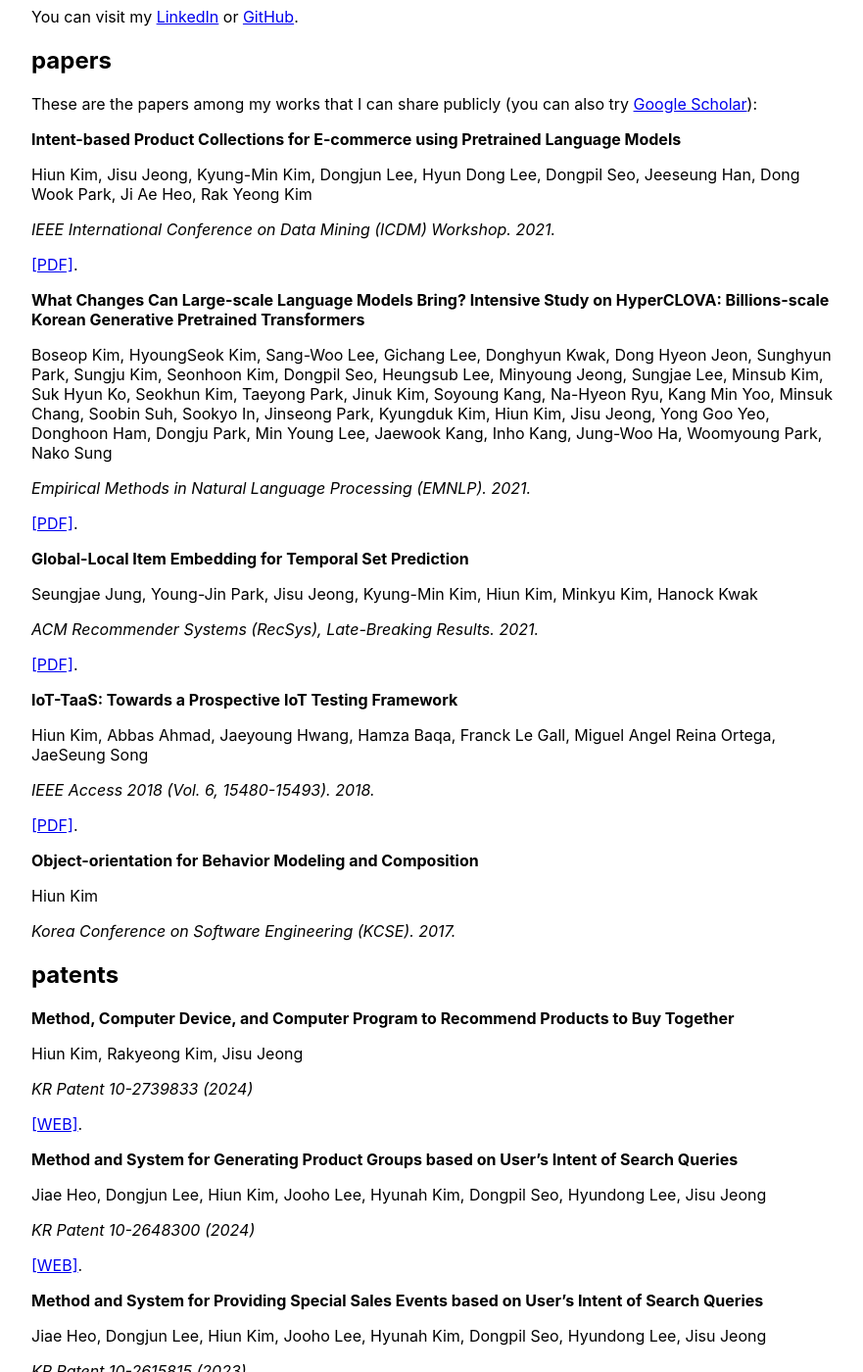
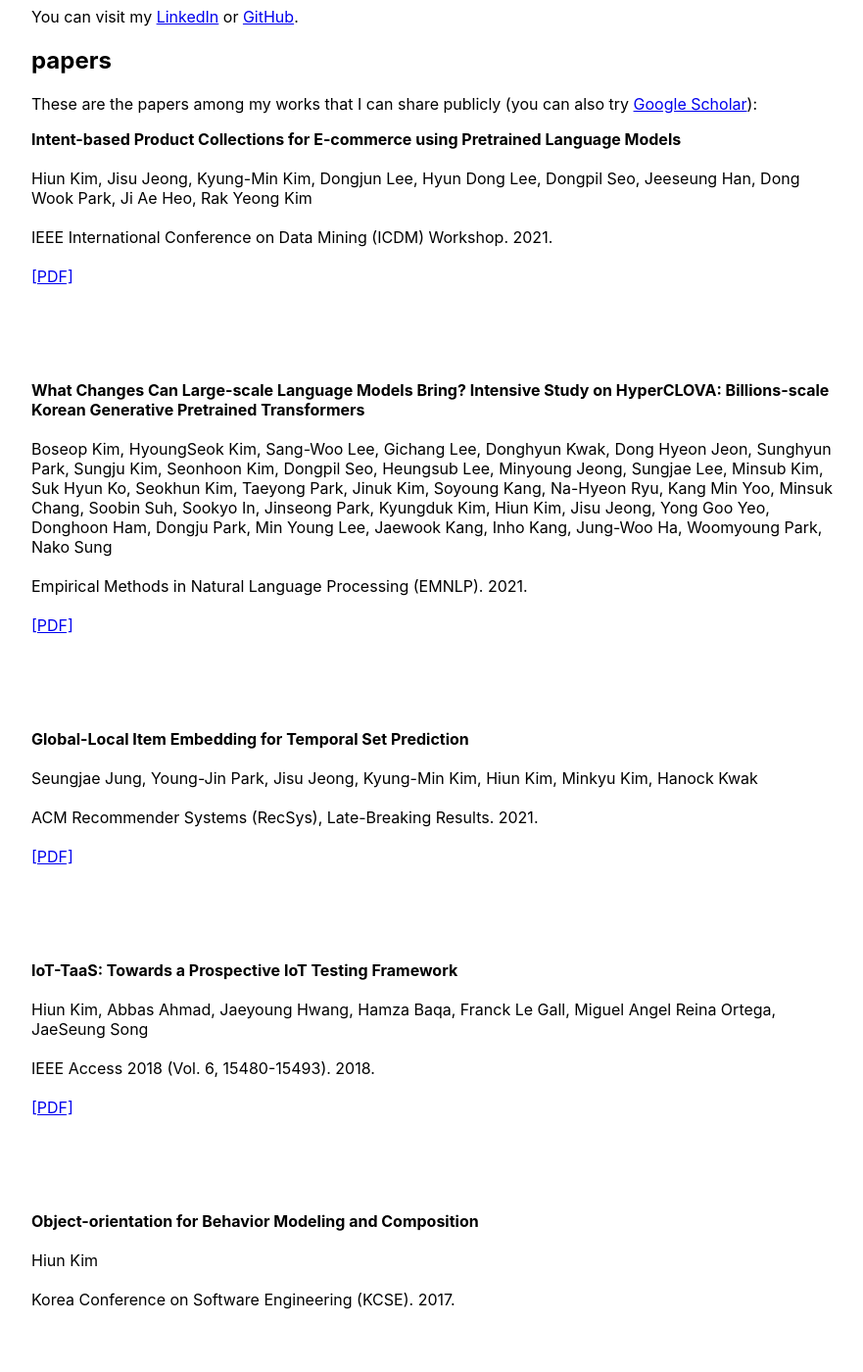
Before and after one commit to hiun/hiun.github.io, a Jekyll site: the page built from index.md, in a window 1280 px wide and 1400 px high, scrolled down 489 px. Shown: the whole window at 98% size, without its empty margins (193-1074 px from the left). Built offline with Jekyll 4.4.1, drawn with Linux system fonts in a browser that asks for light colours.

Commit message:
Update index.md

```diff
--- a/index.md
+++ b/index.md
@@ -21,10 +21,12 @@
 These are the papers among my works that I can share publicly (you can also try <a href="https://scholar.google.co.kr/citations?user=PdyEHY4AAAAJ&hl=en">Google Scholar</a>):
 
 {% for paper in site.data.papers %}
-<b>{{ paper.subject }}</b>
-<p>{{ paper.authors }}</p>
-<i>{{ paper.venue }}. {{ paper.date }}.</i>
-<p>{% if paper.link %}{{ paper.link }}.{% endif %}</p>
+<span style="font-weight:bold">{{ paper.subject }}</span><br/>
+<span>{{ paper.authors }}</span><br/>
+<span style="font-weight:italic">{{ paper.venue }}. {{ paper.date }}.</span><br/>
+{% if paper.link %}<span>{{ paper.link }}</span><br/>{% endif %}
+<br/>
+<br/>
 {% endfor %}
 
 
@@ -32,10 +34,12 @@
 ## patents
 
 {% for paper in site.data.patents %}
-<b>{{ paper.subject }}</b>
-<p>{{ paper.authors }}</p>
-<i>{{ paper.venue }}</i>
-<p>{% if paper.link %}{{ paper.link }}.{% endif %}</p>
+<span style="font-weight:bold">{{ paper.subject }}</span><br/>
+<span>{{ paper.authors }}</span><br/>
+<span style="font-weight:italic">{{ paper.venue }}</span><br/>
+{% if paper.link %}<span>{{ paper.link }}</span><br/>{% endif %}
+<br/>
+<br/>
 {% endfor %}
 
 
```
